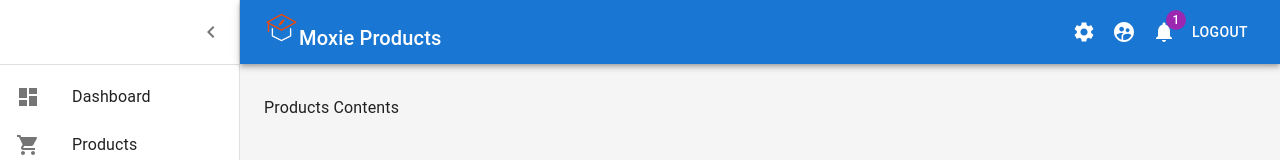
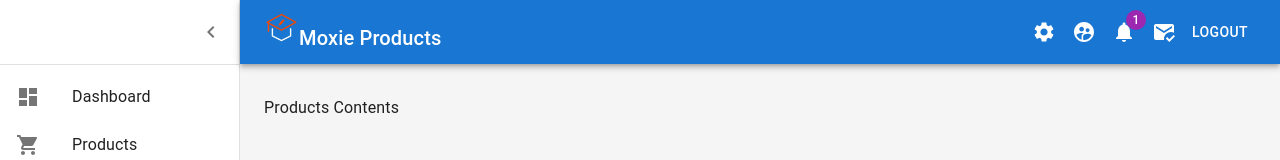
Before and after one commit to Mengxue1104/MoxiePrintDashboard, a React (Create React App) app: page /products in a window 1280 px wide. Shown: the top 160 px of the page. Built offline with nearby package versions, Linux system fonts and the light colour scheme; no server answers.

Commit message:
AppBar update

```diff
--- a/src/components/Layout.jsx
+++ b/src/components/Layout.jsx
@@ -19,6 +19,7 @@
 import SettingsIcon from '@mui/icons-material/Settings';
 import SupervisedUserCircleIcon from '@mui/icons-material/SupervisedUserCircle';
 import { mainListItems, secondaryListItems } from '../components/DashboardListItems';
+import MarkEmailReadIcon from '@mui/icons-material/MarkEmailRead';
 
 function Copyright(props) {
     return (
@@ -134,6 +135,11 @@
                                 <NotificationsIcon />
                             </Badge>
                         </IconButton>
+                        <IconButton color="inherit">
+                            <Badge badgeContent={0} color="secondary">
+                                <MarkEmailReadIcon />
+                            </Badge>
+                        </IconButton>
                         <Button onClick={() => {window.location='/'}} color="inherit">
                             Logout
                         </Button>
```
